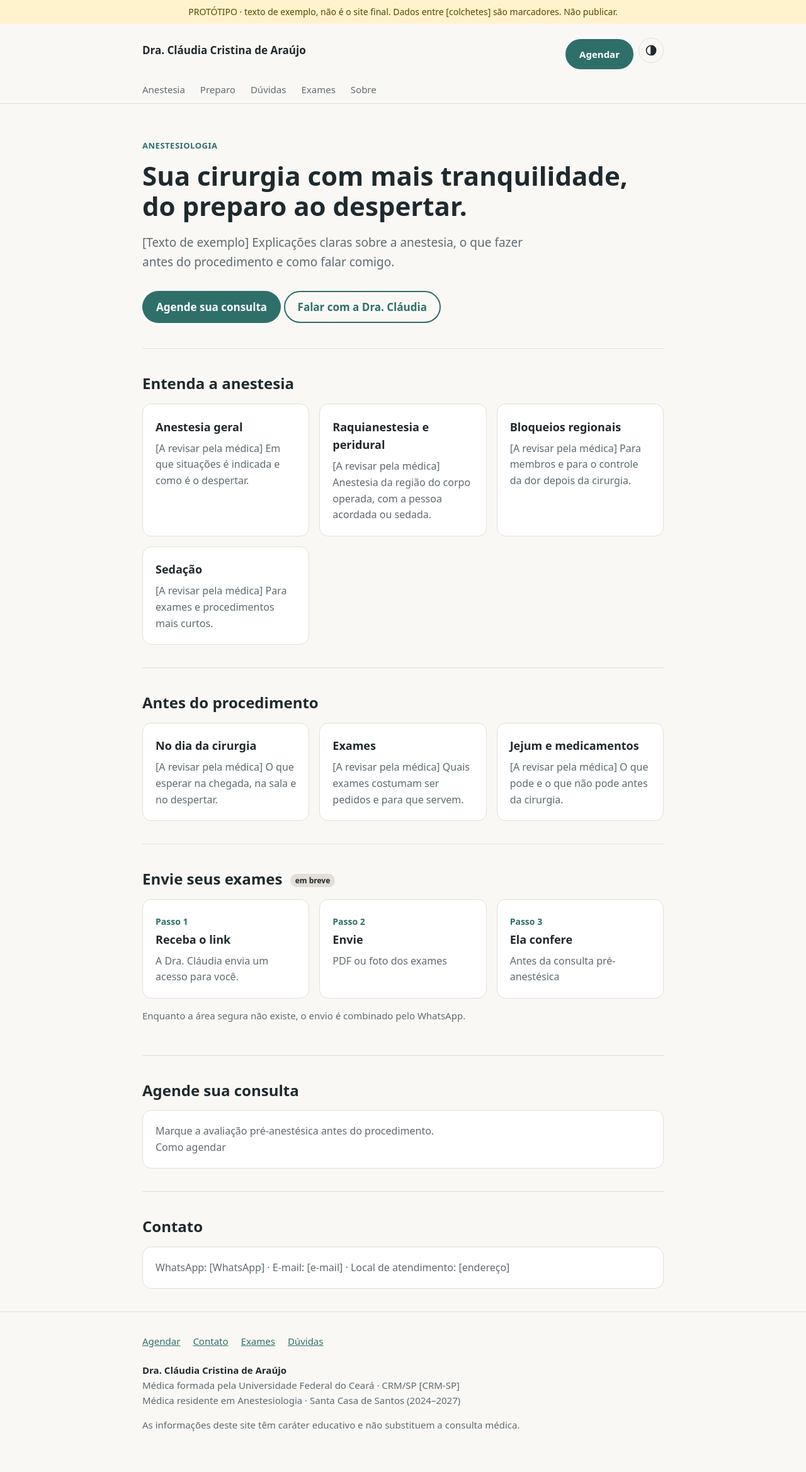
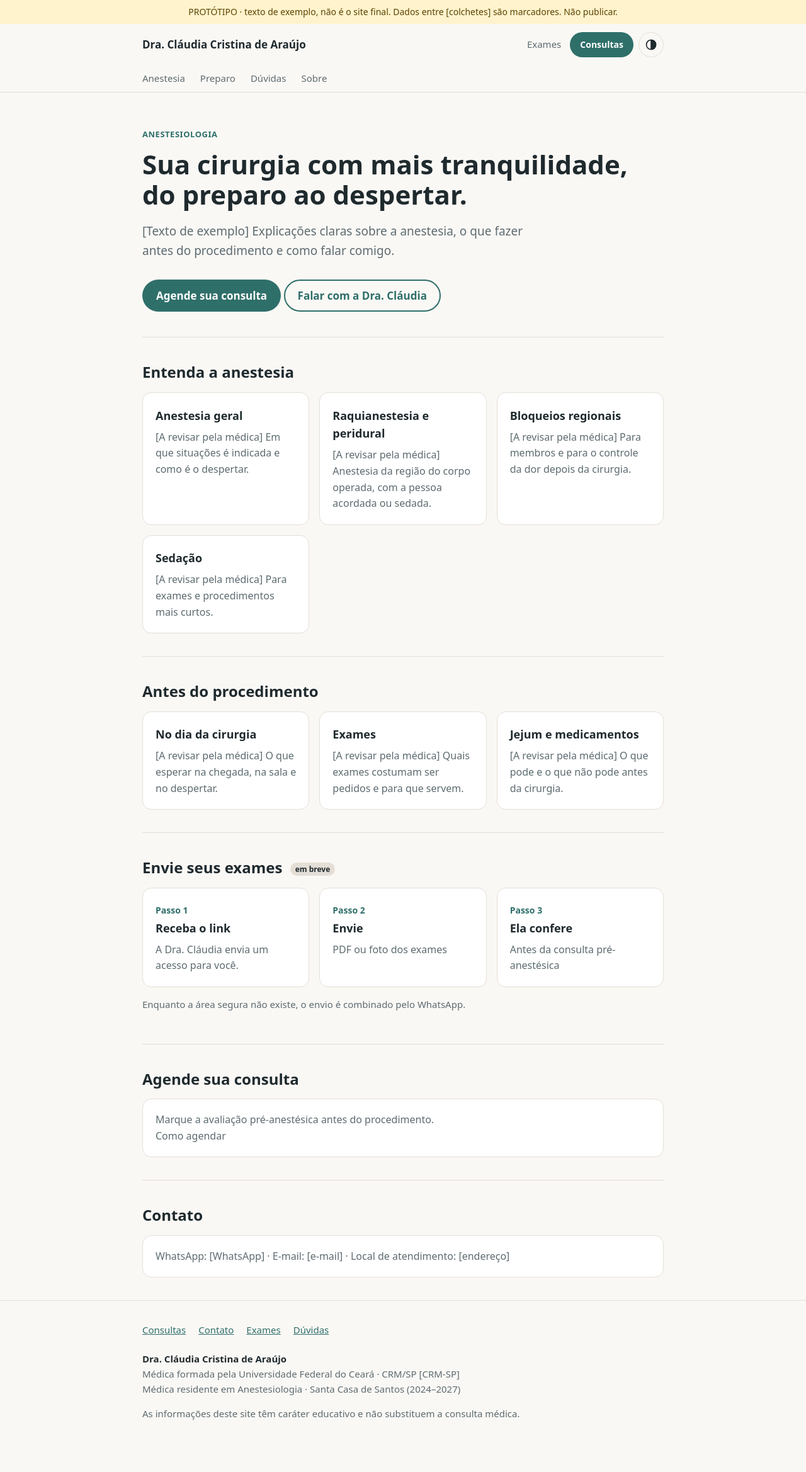
Before and after one commit to medicau/medicau.github.io, a Jekyll site: the page built from index.html, in a window 1280 px wide. Shown: the whole page at 63% size. Built offline with Jekyll 4.4.1, drawn with Linux system fonts in a browser that asks for light colours.

Commit message:
Topo: botão Consultas do mesmo tamanho do tema, Exames na mesma linha (só no computador)
Co-Authored-By: Claude Sonnet 5.5 <noreply@anthropic.com>
Claude-Session: https://claude.ai/code/session_01For3fk2yaXxZkuG5G4p7YD

```diff
--- a/_data/navegacao.yml
+++ b/_data/navegacao.yml
@@ -1,6 +1,6 @@
-# Menu principal (conteúdo para o paciente). "Agendar" é o botão de destaque no topo; Contato fica no rodapé.
+# Menu principal. Itens com topo: true aparecem também na linha de cima (só no computador); "Consultas" é o botão de destaque; Contato fica no rodapé.
 - {titulo: Anestesia, url: /anestesia/}
 - {titulo: Preparo, url: /preparo/}
 - {titulo: Dúvidas, url: /duvidas/}
-- {titulo: Exames, url: /exames/}
+- {titulo: Exames, url: /exames/, topo: true}
 - {titulo: Sobre, url: /sobre/}
--- a/_includes/footer.html
+++ b/_includes/footer.html
@@ -2,7 +2,7 @@
 <footer>
   <div class="wrap">
     <nav class="rodape-links" aria-label="Rodapé">
-      <a href="{{ '/agendar/' | relative_url }}">Agendar</a>
+      <a href="{{ '/agendar/' | relative_url }}">Consultas</a>
       <a href="{{ '/contato/' | relative_url }}">Contato</a>
       <a href="{{ '/exames/' | relative_url }}">Exames</a>
       <a href="{{ '/duvidas/' | relative_url }}">Dúvidas</a>
--- a/_includes/header.html
+++ b/_includes/header.html
@@ -2,7 +2,8 @@
   <div class="wrap topo-linha">
     <a class="marca" href="{{ '/' | relative_url }}"><span class="nome-longo">{{ site.data.medica.nome }}</span><span class="nome-curto" aria-hidden="true">{{ site.data.medica.nome_curto }}</span></a>
     <div class="acoes">
-      <a class="btn btn-sm" href="{{ '/agendar/' | relative_url }}">Agendar</a>
+      {% for item in site.data.navegacao %}{% if item.topo %}<a class="link-topo" href="{{ item.url | relative_url }}"{% if page.url contains item.url %} aria-current="page"{% endif %}>{{ item.titulo }}</a>{% endif %}{% endfor %}
+      <a class="btn btn-sm" href="{{ '/agendar/' | relative_url }}">Consultas</a>
       <button type="button" class="tema" id="tema" data-modo="system" aria-label="Tema: sistema. Clique para mudar." title="Tema: sistema">
       <svg class="i-sistema" viewBox="0 0 24 24" aria-hidden="true"><circle cx="12" cy="12" r="9"/><path d="M12 3a9 9 0 0 1 0 18z" fill="currentColor"/></svg>
       <svg class="i-claro" viewBox="0 0 24 24" aria-hidden="true"><circle cx="12" cy="12" r="4"/><path d="M12 2v2M12 20v2M4.9 4.9l1.4 1.4M17.7 17.7l1.4 1.4M2 12h2M20 12h2M4.9 19.1l1.4-1.4M17.7 6.3l1.4-1.4"/></svg>
@@ -14,7 +15,7 @@
   <nav class="wrap menu" id="menu" aria-label="Principal">
     <ul>
       {% for item in site.data.navegacao %}
-      <li><a href="{{ item.url | relative_url }}"{% if page.url contains item.url %} aria-current="page"{% endif %}>{{ item.titulo }}</a></li>
+      <li{% if item.topo %} class="so-menu-celular"{% endif %}><a href="{{ item.url | relative_url }}"{% if page.url contains item.url %} aria-current="page"{% endif %}>{{ item.titulo }}</a></li>
       {% endfor %}
     </ul>
   </nav>
--- a/assets/css/main.css
+++ b/assets/css/main.css
@@ -14,7 +14,10 @@ header.hero{padding-top:56px;padding-bottom:40px}
 .marca{font-weight:700;color:var(--ink);text-decoration:none;line-height:1.2}
 .nome-curto{display:none}
 .acoes{display:flex;align-items:center;gap:8px;flex-shrink:0}
-.btn-sm{margin:0;padding:8px 18px;font-size:15px}
+.btn.btn-sm{margin:0;padding:0 16px;height:40px;line-height:40px;font-size:14px}
+.link-topo{color:var(--muted);text-decoration:none;font-size:15px;padding:8px 6px;border-bottom:2px solid transparent}
+.link-topo:hover,.link-topo[aria-current]{color:var(--accent);border-bottom-color:var(--accent)}
+.so-menu-celular{display:none}
 .menu ul{display:flex;flex-wrap:wrap;gap:0 24px;list-style:none;margin:0;padding:0}
 .menu a{display:block;color:var(--muted);text-decoration:none;font-size:15px;padding:8px 0;border-bottom:2px solid transparent}
 .menu a:hover,.menu a[aria-current]{color:var(--accent);border-bottom-color:var(--accent)}
@@ -23,6 +26,8 @@ header.hero{padding-top:56px;padding-bottom:40px}
 @media (max-width:720px){
   .nome-longo{position:absolute;width:1px;height:1px;overflow:hidden;clip:rect(0 0 0 0)}
   .nome-curto{display:inline}
+  .link-topo{display:none}
+  .so-menu-celular{display:list-item}
   .js .menu-btn{display:inline-block}
   .js .menu{display:none;border-top:1px solid var(--line)}
   .js .menu.aberto{display:block}
```
Also changed, not shown: CLAUDE.md (+1 -1 lines).
